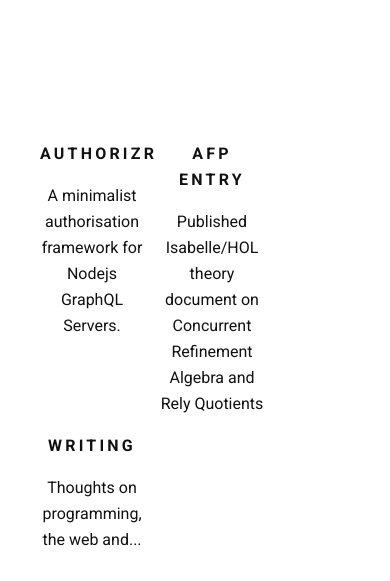
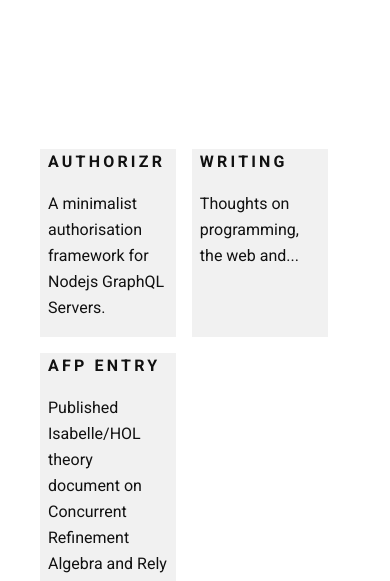
Before and after one commit to jtfell/jtfell.github.io, a website: page index.html in a window 390 px wide. Shown: the part 261-842 px from the top of the page. Drawn offline with Linux system fonts and the light colour scheme.

Commit message:
fix mobile layout

```diff
--- a/css/base.css
+++ b/css/base.css
@@ -931,5 +931,6 @@
 }
 
 .tile{
-  min-width:120px;
+  min-width:130px;
+  background:#f1f1f1;
 }
--- a/index.html
+++ b/index.html
@@ -14,18 +14,18 @@
 
 
 <section id="projects" class="px3 py3">
-  <div class="flex flex-wrap py3 center">
-    <div class="col-4 tile px1">
+  <div class="flex flex-wrap py3 left-align">
+    <div class="col-5 tile m1 px1">
       <a class="bold h2 caps black text-decoration-none" href="https://github.com/jtfell/authorizr">authorizr</a>
       <p>A minimalist authorisation framework for Nodejs GraphQL Servers.</p>
     </div>
-    <div class="col-4 tile px1">
+    <div class="col-5 tile m1 px1 left-align">
+      <a class="bold h2 caps black text-decoration-none" href="https://medium.com/@julesfell">Writing</a>
+      <p>Thoughts on programming, the web and...</p>
+    </div>
+    <div class="col-5 tile m1 px1 left-align">
       <a class="bold h2 caps black text-decoration-none" href="https://www.isa-afp.org/entries/Concurrent_Ref_Alg.shtml">AFP Entry</a>
       <p>Published Isabelle/HOL theory document on Concurrent Refinement Algebra and Rely Quotients</p>
-    </div>
-    <div class="col-4 tile px1">
-      <a class="bold h2 caps black text-decoration-none" href="https://medium.com/@julesfell">Writing</a>
-      <p>Thoughts on programming, the web and...</p>
     </div>
   </div>
 </section>
--- a/src/base.css
+++ b/src/base.css
@@ -106,5 +106,6 @@
 }
 
 .tile {
-  min-width: 120px;
+  min-width: 130px;
+  background: #f1f1f1;
 }
```
